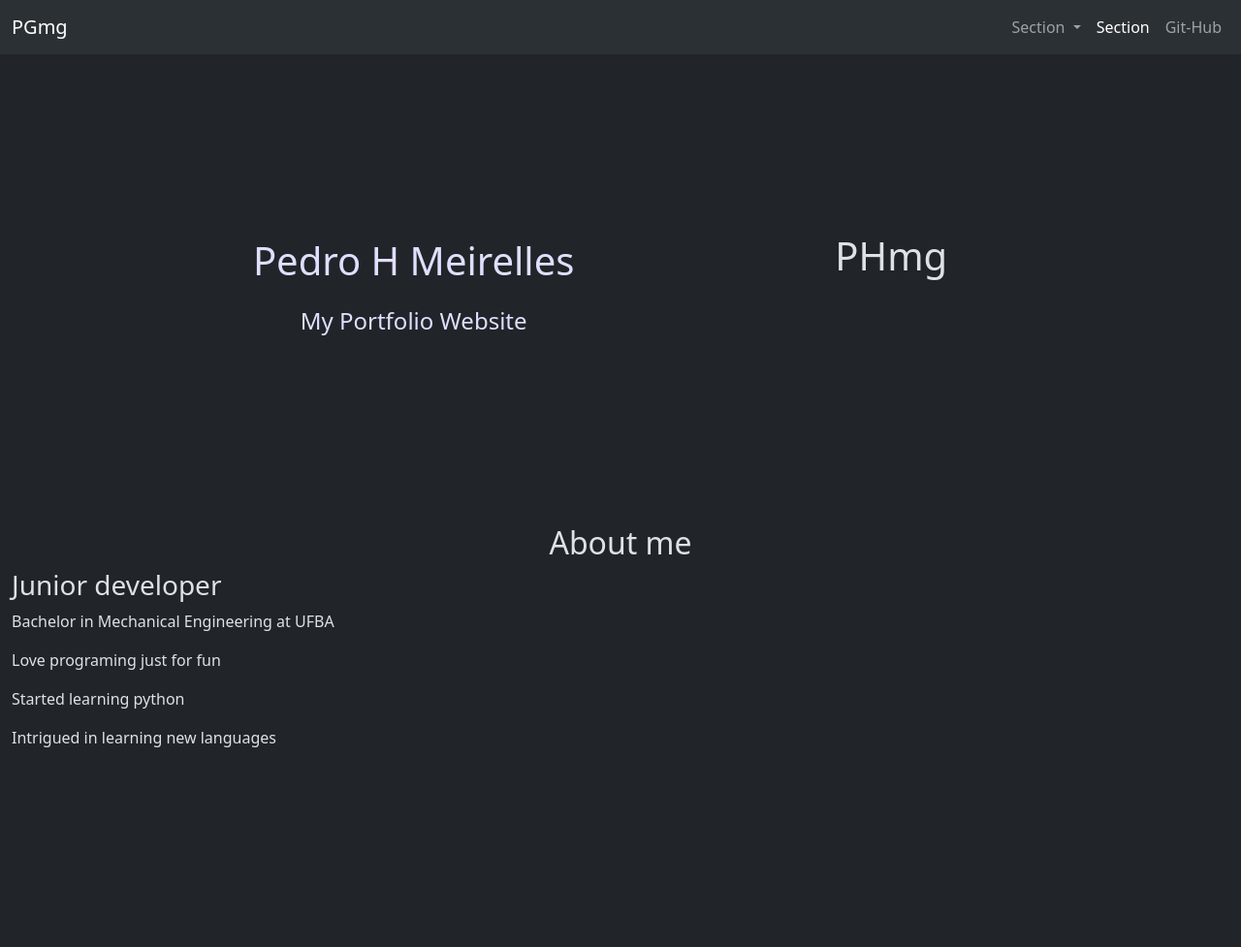
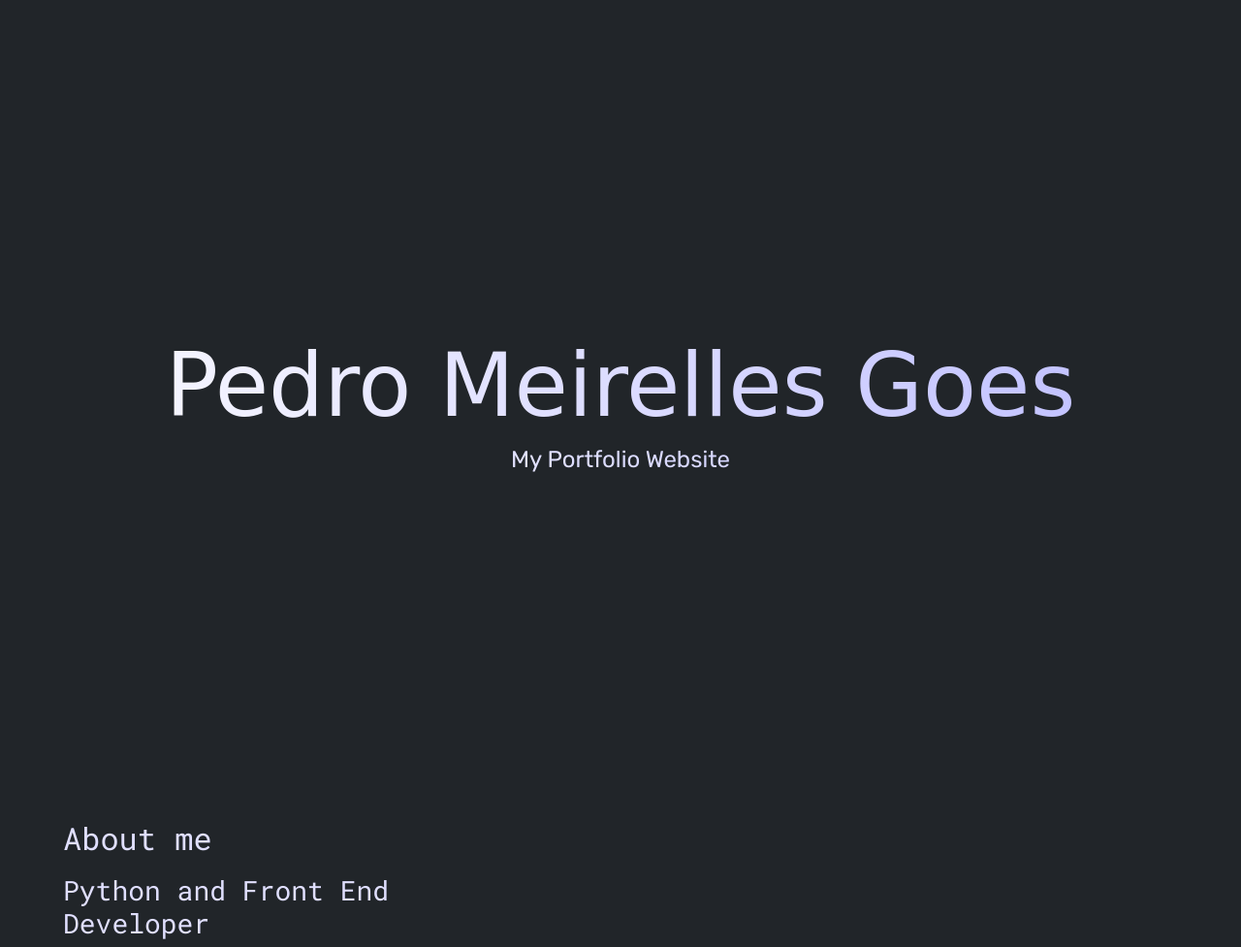
Before and after one commit to PedroHMG/portfolio, a plain HTML site: page index.html in a window 1280 px wide. Shown: the top 977 px of the page at 97% size. Before the commit the page ends 800 px from the top, so only its background shows below. Drawn offline with nearby package versions, Linux system fonts and the light colour scheme; a web font is replaced by a local one.

Commit message:
add header text with styling at the center and implemented sticky section

```diff
--- a/app.js
+++ b/app.js
@@ -8,5 +8,6 @@ const observer = new IntersectionObserver((entries) => {
     });
 });
 
+
 const hiddenElements = document.querySelectorAll('.hidden');
 hiddenElements.forEach((el) => observer.observe(el))
--- a/index.html
+++ b/index.html
@@ -12,56 +12,26 @@
     crossorigin="anonymous"></script>
   <link rel="stylesheet" href="static\css\styles.css">
   <script defer src="app.js"></script>
+  <link href="https://fonts.googleapis.com/css?family=Lato" rel="stylesheet">
+  <link rel="preconnect" href="https://fonts.googleapis.com">
+  <link rel="preconnect" href="https://fonts.gstatic.com" crossorigin>
+  <link rel="preconnect" href="https://fonts.googleapis.com">
+  <link rel="preconnect" href="https://fonts.gstatic.com" crossorigin>
+  <link
+    href="https://fonts.googleapis.com/css2?family=Edu+VIC+WA+NT+Beginner:wght@400;600&family=Roboto+Mono:ital,wght@0,200;0,400;1,700&family=Rubik:ital,wght@0,400;0,600;1,300&display=swap"
+    rel="stylesheet">
   <title>Portifolio PHMG</title>
 </head>
 
 <body data-bs-theme="dark">
   <header>
-    <nav class="navbar navbar-expand-lg bg-body-tertiary bg-dark mb-2" data-bs-theme="dark">
-      <div class="container-fluid">
-        <a class="navbar-brand" href="#">PGmg</a>
-        <button class="navbar-toggler" type="button" data-bs-toggle="collapse" data-bs-target="#navbarSupportedContent"
-          aria-controls="navbarSupportedContent" aria-expanded="false" aria-label="Toggle navigation">
-          <span class="navbar-toggler-icon"></span>
-        </button>
-        <div class="collapse navbar-collapse" id="navbarSupportedContent">
-          <ul class="navbar-nav ms-auto mb-2 mb-lg-0">
-            <li class="nav-item dropdown">
-              <a class="nav-link dropdown-toggle" href="#" role="button" data-bs-toggle="dropdown"
-                aria-expanded="false">
-                Section
-              </a>
-              <ul class="dropdown-menu">
-                <li><a class="dropdown-item" href="#">About me</a></li>
-                <li><a class="dropdown-item" href="#">Another action</a></li>
-                <li>
-                  <hr class="dropdown-divider">
-                </li>
-                <li><a class="dropdown-item" href="#">Something else here</a></li>
-              </ul>
-            </li>
-            <li class="nav-item">
-              <a class="nav-link active" aria-current="page" href="#">Section</a>
-            </li>
-            <li class="nav-item">
-              <a class="nav-link" href="#">Git-Hub</a>
-            </li>
-          </ul>
-        </div>
-      </div>
-    </nav>
     <div class="container-fluid">
       <div class="row">
-        <div class="col-md-8 text-center">
-          <div>
-            <h1 class="welcome text-nowrap text-center hidden">Pedro H Meirelles</h1>
+        <div class="col-md-12 text-center">
+          <h1 class="welcome slide">Pedro Meirelles Goes</h1>
+          <div class="row">
+            <h4 class="welcome-bellow slide" id="welcomeBottom">My Portfolio Website</h4>
           </div>
-          <div>
-            <h4 class="welcome text-nowrap hidden">My Portfolio Website</h4>
-          </div>
-        </div>
-        <div class="col-md-4">
-          <h1>PHmg</h1>
         </div>
       </div>
     </div>
@@ -69,16 +39,20 @@
   <main>
     <section>
       <div class="container-fluid">
-        <div class="row ">
-          <div class="col-md-12 text-center">
-            <h2>About me</h2>
+        <div class="row row-height">
+          <div class="col-md-4 mx-5">
+            <div class="sticky-top">
+              <div class="">
+                <h2 class="hidden">About me</h2>
               </div>
               <div class="col-md-12">
-            <h3>Junior developer</h3>
+                <h3 class="hidden">Python and Front End Developer</h3>
                 <p>Bachelor in Mechanical Engineering at UFBA</p>
                 <p>Love programing just for fun</p>
                 <p>Started learning python</p>
                 <p>Intrigued in learning new languages</p>
+              </div>
+            </div>
           </div>
         </div>
       </div>
--- a/static/css/styles.css
+++ b/static/css/styles.css
@@ -5,18 +5,52 @@
 
 
 
-header .row .col-md-8 {
-    padding: 22vmin 1vmin;
-}
-header .row .col-md-4 {
-    padding: 22vmin 1vmin;
+header .row .col-md-12 {
+    padding: 43vmin 2vmin;
 }
 
+.row-height {
+    height: 900px;
+}
+
+
+
 .welcome {
-    overflow: hidden;
+    font-family: 'Edu VIC WA NT Beginner', cursive;
+    font-size: 90px;
+}
+
+.welcome, .welcome-bellow {
+    background-image: linear-gradient(90deg, rgb(255, 255, 255), rgb(124, 124, 255));
+    background-size: 200%;
+    -webkit-background-clip: text;
+    color: transparent;
+    animation: welcome-text 6s infinite;
+}
+
+.sticky-top {
+    top: 35vmin;
+}
+
+@keyframes
+welcome-text {
+    50% {
+        background-position: 50%;
+    }
+}
+
+
+.welcome-bellow {
+    font-family: 'Rubik', sans-serif;
+    font-size: px;
+}
+
+body {
+    height: 10000px;
 }
 
 .hidden {
+    font-family: 'Roboto Mono', monospace;
     display: inline-block;
     padding:5px;
     background:linear-gradient(to right, transparent 50%, var(--blue-ph) 50%);
@@ -45,7 +79,7 @@ slide-box {
         color: var(--blue-ph);
     }
     99.9% {
-        background-position:-199%;
+        background-position:-198%;
         color: var(--blue-ph);
     }
     100%{
```
Lines whose indentation alone changed are shown as unchanged.
